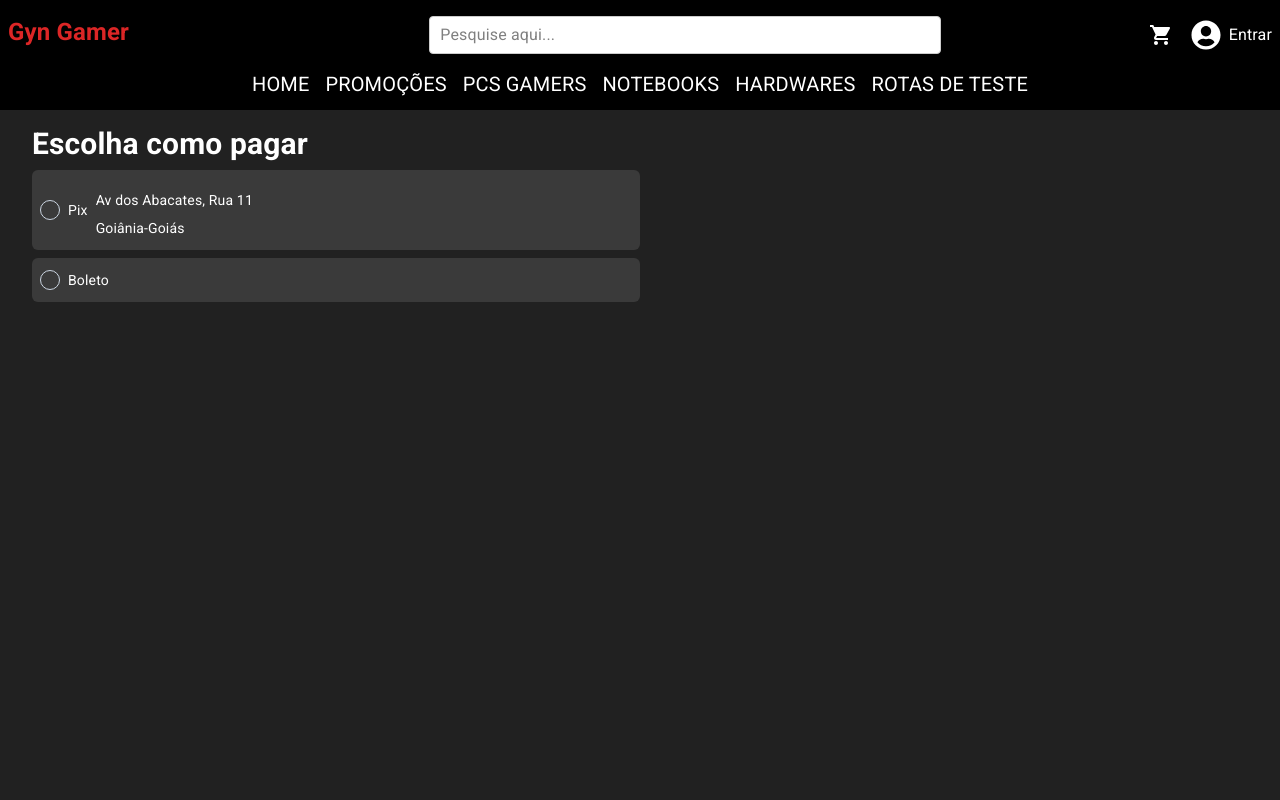
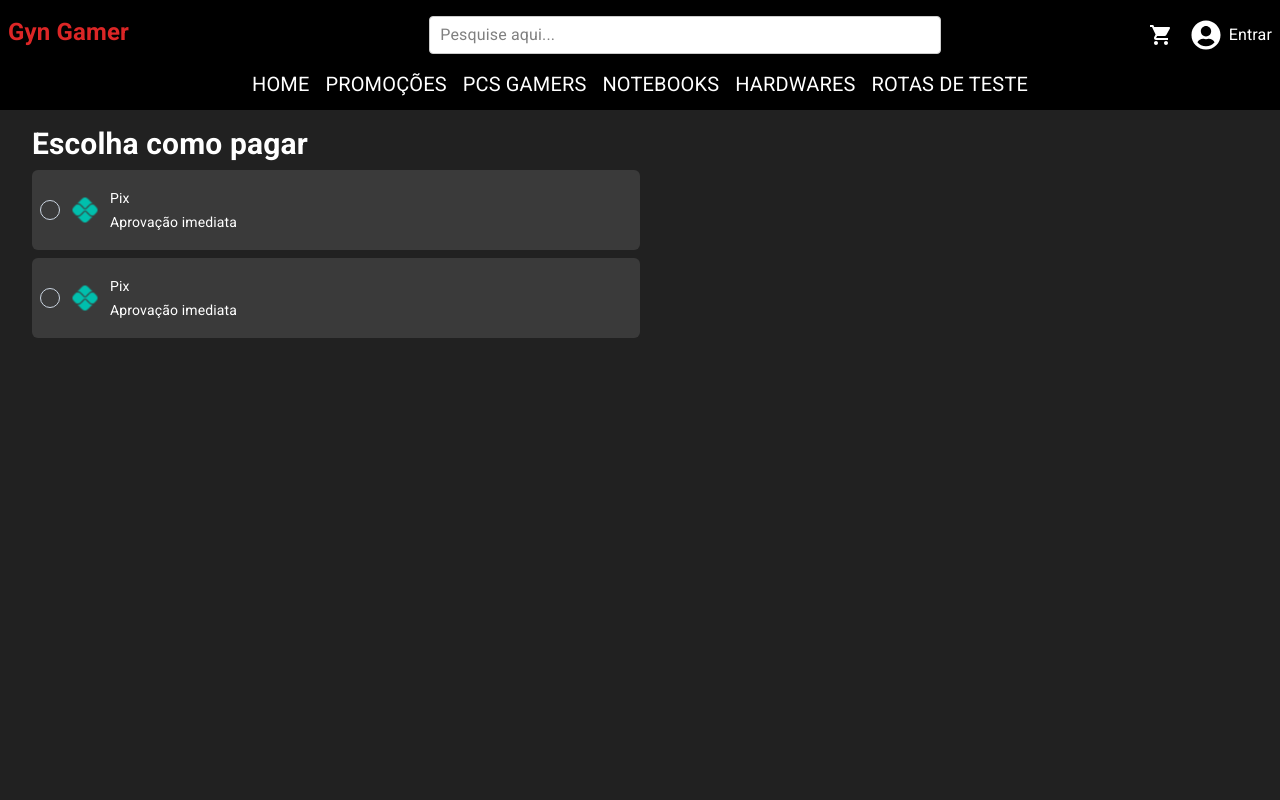
Before and after one commit to Rein4ldoAlv3s/gyn-gamer, a React (Vite) app: page /escolha-pagamento in a window 1280 px wide. Shown: the top 800 px of the page. Built offline with nearby package versions, Linux system fonts and the light colour scheme.

Commit message:
card pix

```diff
--- a/src/components/EscolhaPagamento.tsx
+++ b/src/components/EscolhaPagamento.tsx
@@ -12,11 +12,11 @@ const EscolhaPagamento = () => {
             </h1>
 
             <div className='w-1/2'>
-                <div className='mt-2 flex justify-between bg-customGrayHover rounded-md text-sm'>
-                    <div className='py-3 px-2 flex'>
+
+                {/* div pai de um card */}
+                <div className='flex items-center py-3 px-2 mt-2 bg-customGrayHover rounded-md text-sm h-20'>
                     {/* checkbox para selecionar endereço de entrega*/}
                     <div className="inline-flex items-center">
-
                         <label className="relative flex items-center cursor-pointer">
                             <input
                                 name="color"
@@ -25,29 +25,30 @@ const EscolhaPagamento = () => {
                                 readOnly
                                 onChange={e => setCheckboxValue(e.target.value)}
                             />
-                                <h2 className='ml-2'>Pix</h2>
                             <span className="absolute bg-white w-3 h-3 rounded-full opacity-0 peer-checked:opacity-100 transition-opacity duration-200 top-1/2 left-1/2 transform -translate-x-1/2 -translate-y-1/2"></span>
+
                         </label>
-
                     </div>
 
-                        <div className="px-2">
-                            <div className='mt-2'>
-                                <span>Av dos Abacates, Rua 11</span>
+                    {/* imagem do pix */}
+                    <img src="/bf_v6_pix.svg" className='w-[50px]' />
+
+                    {/* texto sobre o pix */}
+                    <div className=" ">
+                        <div className='mb-1'>
+                            <span>Pix</span>
                         </div>
-
-                            <div className='mt-2'>
-                                <span>Goiânia-Goiás</span>
+                        <div className=''>
+                            <span>Aprovação imediata</span>
+                        </div>
                     </div>
                 </div>
 
-                    </div>
-                </div>
-                <div className='mt-2 flex justify-between bg-customGrayHover rounded-md text-sm'>
-                    <div className='py-3 px-2 flex'>
+
+                {/* div pai de um card */}
+                <div className='flex items-center py-3 px-2 mt-2 bg-customGrayHover rounded-md text-sm h-20'>
                     {/* checkbox para selecionar endereço de entrega*/}
                     <div className="inline-flex items-center">
-
                         <label className="relative flex items-center cursor-pointer">
                             <input
                                 name="color"
@@ -56,13 +57,29 @@ const EscolhaPagamento = () => {
                                 readOnly
                                 onChange={e => setCheckboxValue(e.target.value)}
                             />
-                                <h2 className='ml-2'>Boleto</h2>
                             <span className="absolute bg-white w-3 h-3 rounded-full opacity-0 peer-checked:opacity-100 transition-opacity duration-200 top-1/2 left-1/2 transform -translate-x-1/2 -translate-y-1/2"></span>
+
                         </label>
+                    </div>
 
+                    {/* imagem do pix */}
+                    <img src="/bf_v6_pix.svg" className='w-[50px]' />
+
+                    {/* texto sobre o pix */}
+                    <div className=" ">
+                        <div className='mb-1'>
+                            <span>Pix</span>
+                        </div>
+                        <div className=''>
+                            <span>Aprovação imediata</span>
                         </div>
                     </div>
                 </div>
+
+
+
+
+
             </div>
 
         </div>
```
Lines whose indentation alone changed are shown as unchanged.
